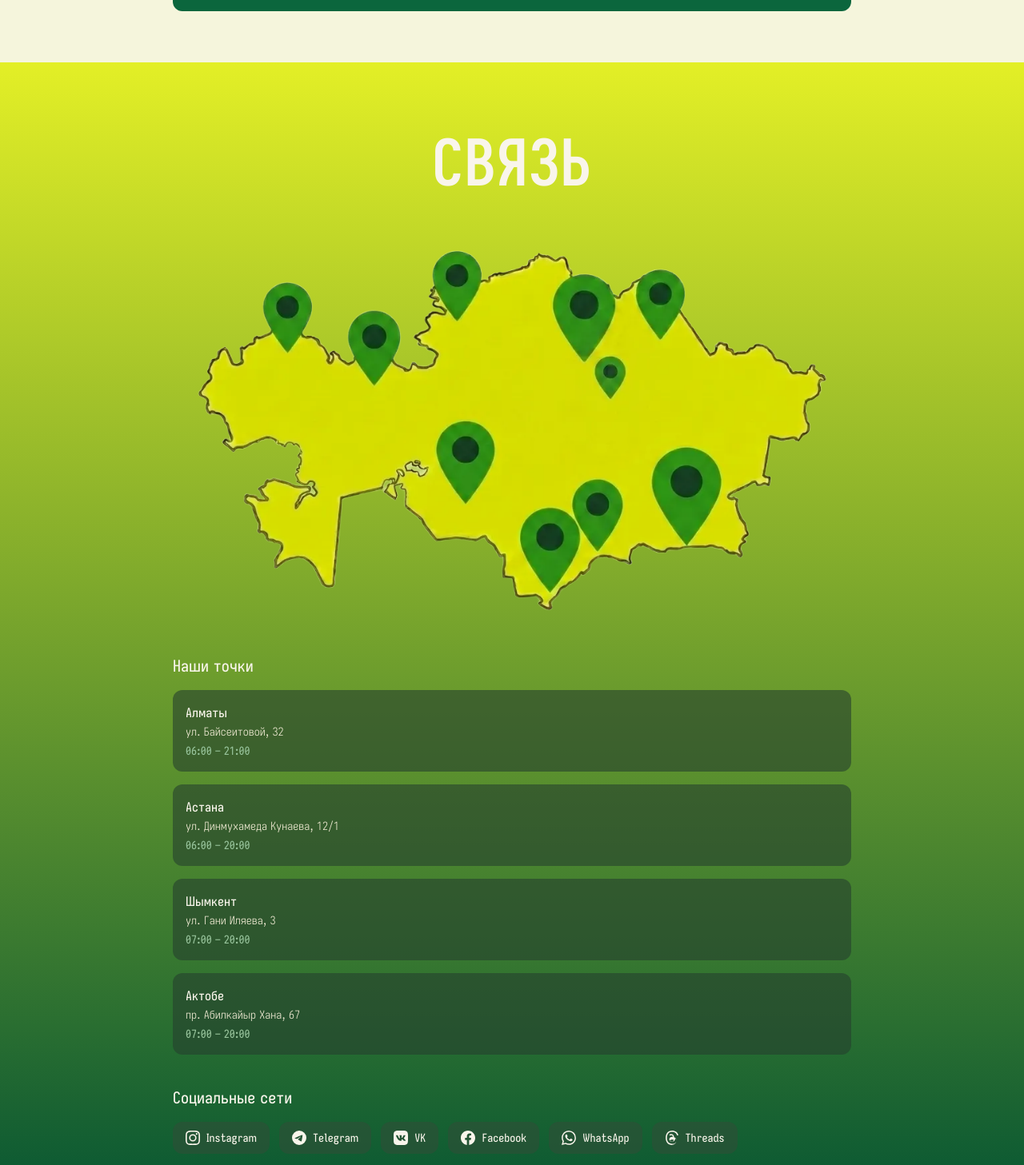
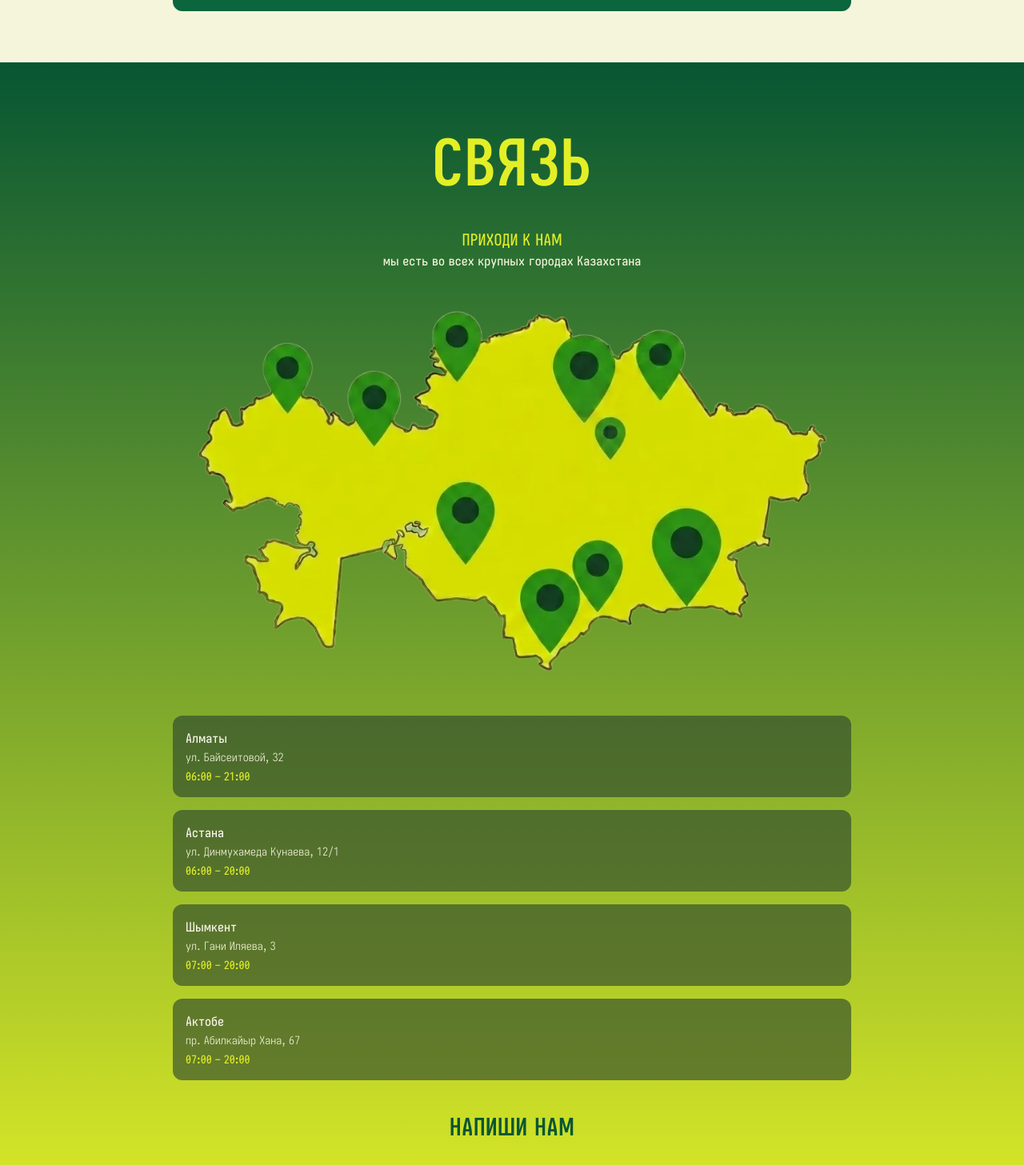
Before and after one commit to bavayra/matcha-cafe, a React (Vite) app: page / in a window 1280 px wide. Shown: the part 5056-6513 px from the top of the page at 80% size. Built offline with nearby package versions, Linux system fonts and the light colour scheme; the HTML template or start-up script is replaced by a standard one.

Commit message:
style/refactor(Contacts-360): changed text colors of all the text content. Removed threads social link. Murged h3 and following p into single div. Corrected gaps.

```diff
--- a/src/components/Contacts/Contacts.tsx
+++ b/src/components/Contacts/Contacts.tsx
@@ -69,47 +69,53 @@ const socials = [
       </svg>
     ),
   },
-  {
-    name: 'Threads',
-    href: 'https://threads.net',
-    icon: (
-      <svg viewBox="0 0 24 24" width="18" height="18" fill="currentColor" aria-hidden>
-        <path d="M12.186 24h-.007c-3.581-.024-6.334-1.205-8.184-3.509C2.35 18.44 1.5 15.586 1.472 12.01v-.017c.03-3.579.879-6.43 2.525-8.482C5.845 1.205 8.6.024 12.18 0h.014c2.746.02 5.043.725 6.826 2.098 1.677 1.29 2.858 3.13 3.509 5.467l-2.04.569c-1.104-3.96-3.898-5.984-8.304-6.015-2.91.022-5.11.936-6.54 2.717C4.307 6.504 3.616 8.914 3.589 12c.027 3.086.718 5.496 2.057 7.164 1.43 1.783 3.631 2.698 6.54 2.717 2.623-.02 4.358-.631 5.8-2.045 1.647-1.613 1.618-3.593 1.09-4.798-.31-.71-.873-1.3-1.634-1.75-.192 1.352-.622 2.446-1.284 3.272-.886 1.102-2.14 1.704-3.73 1.79-1.202.065-2.361-.218-3.259-.801-1.063-.689-1.685-1.74-1.752-2.964-.065-1.19.408-2.285 1.33-3.082.88-.76 2.119-1.207 3.583-1.291a13.853 13.853 0 011.228.017c-.126-.465-.272-.87-.438-1.21-.441-.901-1.198-1.372-2.252-1.402-.823.023-1.58.307-2.201.822l-1.25-1.597c.91-.72 2.032-1.131 3.274-1.158h.074c1.794.05 3.132.81 3.875 2.202.43.815.703 1.836.835 3.108.327.134.637.288.924.46 1.218.727 2.072 1.748 2.469 2.648.826 1.865.87 4.96-1.37 7.16-1.773 1.737-3.95 2.59-6.918 2.61zm.176-8.973a13.853 13.853 0 00-1.015-.05c-.876.05-1.6.29-2.1.69-.44.36-.664.828-.632 1.378.03.54.285.985.74 1.277.567.369 1.357.539 2.188.494 1.012-.055 1.812-.47 2.38-1.232.455-.606.72-1.43.79-2.459a10.516 10.516 0 00-1.35-.098z" />
-      </svg>
-    ),
-  },
 ]
 
 export default function Contacts() {
   return (
     <section
       id="contacts"
-      className="py-16 bg-gradient-to-b from-[var(--yellow-main)] to-[var(--green-main)]   text-cream-100"
+      className="py-16 bg-gradient-to-b from-[var(--green-main)] to-[var(--yellow-main)] text-cream-100"
     >
-      <div className="section-width  mx-auto px-6 flex flex-col gap-10">
-        <h2 className="section-title">СВЯЗЬ</h2>
+      <div className="section-width  mx-auto px-6">
+        <h2 className="section-title text-[var(--yellow-main)] mb-6">СВЯЗЬ</h2>
+        <div className="flex flex-col mb-10">
+          <h3 className="text-xl text-center text-[var(--yellow-main)]">ПРИХОДИ К НАМ</h3>
+          <p className="text-center text-[var(--cream-main)]">
+            мы есть во всех крупных городах Казахстана
+          </p>
+        </div>
 
-        {/* Map */}
+        <div className="flex flex-col gap-10">
           <div className="rounded-2xl overflow-hidden">
-          <img src={mapImg} alt="Карта расположения" className="w-full object-cover aspect-video" />
+            <img
+              src={mapImg}
+              alt="Карта расположения"
+              className="w-full object-cover aspect-video"
+            />
           </div>
 
           {/* Locations */}
-        <div className="flex flex-col gap-4">
-          <h3 className="text-xl font-medium">Наши точки</h3>
+          <div className="flex flex-col gap-4 ">
+            <h3 className="hidden">Местоположения наших кафе</h3>
             {locations.map((loc, i) => (
-            <address key={i} className="not-italic bg-matcha-800/60 rounded-xl p-4">
+              <address
+                key={i}
+                className="not-italic bg-matcha-800/60 rounded-xl p-4 hover:scale-105 hover-transition"
+              >
                 <p className="font-medium">{loc.city}</p>
-              <p className="text-cream-200 font-light text-sm mt-0.5">{loc.address}</p>
-              <p className="text-matcha-300 text-sm mt-1">{loc.hours}</p>
+                <p className="text-[var(--cream-main)] font-light text-sm mt-0.5">{loc.address}</p>
+                <p className="text-[var(--yellow-main)] text-sm mt-1">{loc.hours}</p>
               </address>
             ))}
           </div>
 
           {/* Socials */}
           <div>
-          <h3 className="text-xl font-medium mb-4">Социальные сети</h3>
-          <div className="flex flex-wrap gap-3">
+            <h3 className="text-3xl text-center text-[var(--green-main)] font-semibold mb-8">
+              НАПИШИ НАМ
+            </h3>
+            <div className="flex flex-wrap gap-3 justify-center">
               {socials.map(s => (
                 <a
                   key={s.name}
@@ -125,6 +131,7 @@ export default function Contacts() {
             </div>
           </div>
         </div>
+      </div>
     </section>
   )
 }
```
Lines whose indentation alone changed are shown as unchanged.
